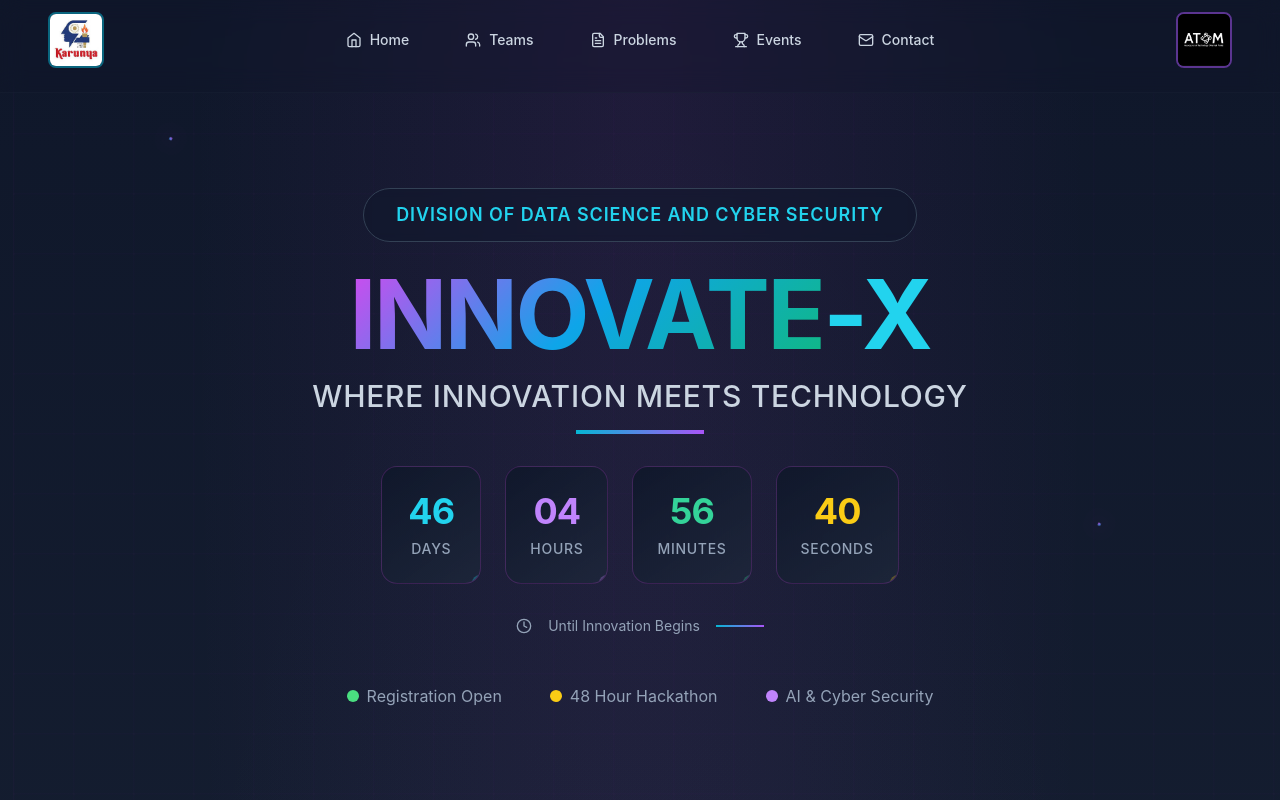
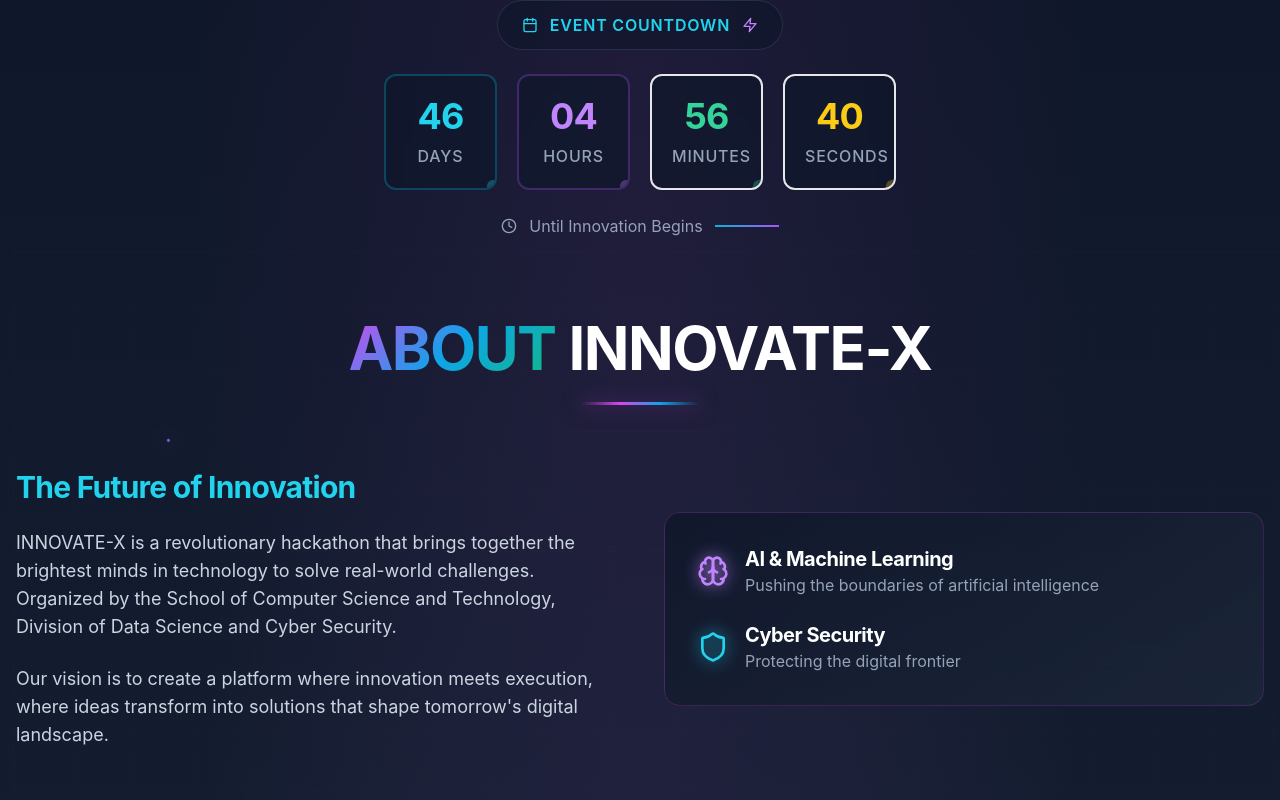
Before and after one commit to dharshan-kumarj/InnovateX_web_app, a React (Vite) app: page / in a window 1280 px wide. Shown: the top 800 px of the page. Built offline with nearby package versions, Linux system fonts and the light colour scheme.

Commit message:
Refactor CountdownTimer and Hero components for improved layout and responsiveness; update FAQ section with new questions and answers; enhance Footer with updated contact information

```diff
--- a/src/components/CountdownTimer.tsx
+++ b/src/components/CountdownTimer.tsx
@@ -31,16 +31,16 @@ const CountdownTimer = () => {
   }, [eventDate]);
 
   const TimeBox = ({ value, label, color }: { value: number; label: string; color: string }) => (
-    <div className="relative">
-      <div className={`cyber-card p-6 bg-slate-900/80 backdrop-blur-sm border-2 border-${color}-500/30 min-w-[100px]`}>
-        <div className={`absolute -top-2 -left-2 w-6 h-6 bg-${color}-500 rounded-full opacity-50`}></div>
-        <div className={`absolute -bottom-2 -right-2 w-4 h-4 bg-${color}-400 rounded-full opacity-30`}></div>
+    <div className="relative flex-1 min-w-0">
+      <div className={`cyber-card p-2 xs:p-3 sm:p-4 md:p-5 lg:p-6 bg-slate-900/80 backdrop-blur-sm border-2 border-${color}-500/30 w-full`}>
+        <div className={`absolute -top-1 xs:-top-1.5 sm:-top-2 -left-1 xs:-left-1.5 sm:-left-2 w-3 xs:w-4 sm:w-5 md:w-6 h-3 xs:h-4 sm:h-5 md:h-6 bg-${color}-500 rounded-full opacity-50`}></div>
+        <div className={`absolute -bottom-1 xs:-bottom-1.5 sm:-bottom-2 -right-1 xs:-right-1.5 sm:-right-2 w-2 xs:w-3 sm:w-4 md:w-5 h-2 xs:h-3 sm:h-4 md:h-5 bg-${color}-400 rounded-full opacity-30`}></div>
 
         <div className="text-center relative">
-          <div className={`text-3xl md:text-4xl font-bold text-${color}-400 heading-font mb-2`}>
+          <div className={`text-lg xs:text-xl sm:text-2xl md:text-3xl lg:text-4xl xl:text-5xl font-bold text-${color}-400 heading-font mb-1 xs:mb-2 sm:mb-3 leading-none`}>
             {String(value).padStart(2, '0')}
           </div>
-          <div className="text-slate-400 text-sm font-medium tracking-wider uppercase">
+          <div className="text-slate-400 text-xs xs:text-sm sm:text-base md:text-lg font-medium tracking-wider uppercase">
             {label}
           </div>
         </div>
@@ -49,18 +49,18 @@ const CountdownTimer = () => {
   );
 
   return (
-    <div className="text-center">
+    <div className="text-center w-full">
       {/* Timer Header */}
-      <div className="mb-8">
-        {/* <div className="inline-flex items-center space-x-3 bg-slate-900/50 backdrop-blur-sm border border-slate-700 rounded-full px-6 py-3">
-          <Calendar className="w-5 h-5 text-cyan-400" />
-          <span className="text-cyan-400 font-semibold tracking-wider">EVENT COUNTDOWN</span>
-          <Zap className="w-5 h-5 text-purple-400" />
-        </div> */}
-      </div>
+      {/* <div className="mb-4 xs:mb-5 sm:mb-6 md:mb-8">
+        <div className="inline-flex items-center space-x-2 xs:space-x-3 sm:space-x-4 bg-slate-900/50 backdrop-blur-sm border border-slate-700 rounded-full px-3 xs:px-4 sm:px-6 md:px-8 py-2 xs:py-2.5 sm:py-3">
+          <Calendar className="w-3 h-3 xs:w-4 xs:h-4 sm:w-5 sm:h-5 text-cyan-400" />
+          <span className="text-cyan-400 font-semibold tracking-wider text-xs xs:text-sm sm:text-base md:text-lg">EVENT COUNTDOWN</span>
+          <Zap className="w-3 h-3 xs:w-4 xs:h-4 sm:w-5 sm:h-5 text-purple-400" />
+        </div>
+      </div> */}
 
-      {/* Timer Display */}
-      <div className="flex flex-wrap justify-center gap-6 mb-8">
+      {/* Timer Display - Grid Layout for Equal Distribution */}
+      <div className="grid grid-cols-4 gap-2 xs:gap-3 sm:gap-4 md:gap-5 lg:gap-6 xl:gap-8 mb-4 xs:mb-5 sm:mb-6 md:mb-8 max-w-xs xs:max-w-sm sm:max-w-md md:max-w-lg lg:max-w-2xl xl:max-w-4xl mx-auto">
         <TimeBox value={timeLeft.days} label="Days" color="cyan" />
         <TimeBox value={timeLeft.hours} label="Hours" color="purple" />
         <TimeBox value={timeLeft.minutes} label="Minutes" color="emerald" />
@@ -68,10 +68,10 @@ const CountdownTimer = () => {
       </div>
 
       {/* Timer Footer */}
-      <div className="flex items-center justify-center space-x-4 text-slate-400">
-        <Clock className="w-4 h-4" />
-        <span className="text-sm">Until Innovation Begins</span>
-        <div className="w-12 h-0.5 bg-gradient-to-r from-cyan-500 to-purple-500"></div>
+      <div className="flex items-center justify-center space-x-2 xs:space-x-3 sm:space-x-4 text-slate-400">
+        <Clock className="w-3 h-3 xs:w-4 xs:h-4 sm:w-5 sm:h-5" />
+        <span className="text-xs xs:text-sm sm:text-base md:text-lg">Until Innovation Begins</span>
+        <div className="w-8 xs:w-10 sm:w-12 md:w-16 lg:w-20 h-0.5 bg-gradient-to-r from-cyan-500 to-purple-500"></div>
       </div>
     </div>
   );
--- a/src/components/FAQ.tsx
+++ b/src/components/FAQ.tsx
@@ -28,7 +28,13 @@ const FAQ = () => {
     {
       question: "How are teams formed?",
       answer: "You can either register with your existing team or join as an individual. We'll have team formation sessions at the beginning of the event to help solo participants find teammates with complementary skills."
-    }
+    },
+
+    {
+      question: "Will I get Skill Based Learning marks for participating in the Hackathon?",
+      answer: "Yes! Participating students will earn Skill Based Learning marks under II Year – Data Science Ecosystem (23DC2020) & III Year – Either Full Stack Development (23DC2032) or Deep Learning (23DC2040)"
+    },
+
   ];
 
   const toggleFaq = (index: number) => {
@@ -70,9 +76,8 @@ const FAQ = () => {
           </div>
         </button>
 
-        <div className={`overflow-hidden transition-all duration-500 ease-in-out ${
-          openFaq === index ? 'max-h-[500px] opacity-100' : 'max-h-0 opacity-0'
-        }`}>
+        <div className={`overflow-hidden transition-all duration-500 ease-in-out ${openFaq === index ? 'max-h-[500px] opacity-100' : 'max-h-0 opacity-0'
+          }`}>
           <div className="px-3 xs:px-4 sm:px-5 md:px-6 lg:px-7 xl:px-8 pb-3 xs:pb-4 sm:pb-5 md:pb-6 lg:pb-7 xl:pb-8">
             <div className="w-full h-px bg-gradient-to-r from-transparent via-purple-500/40 to-transparent mb-3 xs:mb-4 sm:mb-5 md:mb-6"></div>
             <div className="flex items-start">
--- a/src/components/Hero.tsx
+++ b/src/components/Hero.tsx
@@ -1,209 +1,83 @@
-import React, { useState } from 'react';
-import CountdownTimer from './CountdownTimer';
-import { Zap, Code, Cpu, Menu, X, Home, Users, FileText, Trophy, Mail } from 'lucide-react';
-import { theme } from '../theme';
-import karunyaLogo from '../assets/images/Logo/karunya.jpeg';
-import atomLogo from '../assets/images/Logo/Atom.png';
+import React, { useState, useEffect } from 'react';
+import { Calendar, Clock, Zap } from 'lucide-react';
 
-const Hero = () => {
-  const [mobileMenuOpen, setMobileMenuOpen] = useState(false);
+const CountdownTimer = () => {
+  const [timeLeft, setTimeLeft] = useState({
+    days: 0,
+    hours: 0,
+    minutes: 0,
+    seconds: 0
+  });
 
-  const scrollToSection = (sectionId: string) => {
-    const element = document.getElementById(sectionId);
-    if (element) {
-      element.scrollIntoView({ behavior: 'smooth' });
-    }
-    setMobileMenuOpen(false); // Close mobile menu after navigation
-  };
+  // Set your event date here
+  const eventDate = new Date('2025-09-01T23:59:59').getTime();
 
-  const navItems = [
-    { id: 'hero', label: 'Home', icon: Home },
-    { id: 'teams', label: 'Teams', icon: Users },
-    { id: 'problems', label: 'Problems', icon: FileText },
-    { id: 'events', label: 'Events', icon: Trophy },
-    { id: 'contact', label: 'Contact', icon: Mail }
-  ];
+  useEffect(() => {
+    const timer = setInterval(() => {
+      const now = new Date().getTime();
+      const distance = eventDate - now;
 
-  return (
-    <section id="hero" className="relative min-h-screen flex flex-col overflow-hidden">
-      {/* Enhanced Navbar - Fully Responsive */}
-      <nav className="absolute top-0 left-0 right-0 z-50 bg-slate-900/20 backdrop-blur-md border-b border-slate-800/30">
-        <div className="w-full pb-3 sm:px-4 md:px-6 lg:px-8 xl:px-12">
-          <div className="flex items-center justify-between h-14 sm:h-16 lg:h-20">
-            {/* Left Logo - Karunya University */}
-            <div className="flex items-center space-x-2 sm:space-x-3 lg:space-x-4">
-              <div className="relative w-8 h-8 xs:w-9 xs:h-9 sm:w-10 sm:h-10 md:w-12 md:h-12 lg:w-14 lg:h-14 rounded-md sm:rounded-lg overflow-hidden border-2 border-cyan-500/50 hover:border-cyan-500/80 transition-colors duration-300">
-                <img
-                  src={karunyaLogo}
-                  alt="Karunya University Logo"
-                  className="w-full h-full object-cover hover:scale-105 transition-transform duration-300"
-                  onError={(e) => {
-                    // Fallback to icon if image fails to load
-                    const target = e.target as HTMLImageElement;
-                    target.style.display = 'none';
-                    target.nextElementSibling?.classList.remove('hidden');
-                  }}
-                />
-                <div className="hidden w-full h-full bg-gradient-to-r from-cyan-500 to-purple-500 flex items-center justify-center">
-                  <Zap className="w-4 h-4 sm:w-5 sm:h-5 lg:w-6 lg:h-6 text-white" />
-                </div>
-              </div>
-              {/* <div className="text-white hidden sm:block">
-                <div className="text-xs sm:text-sm lg:text-base font-bold">KARUNYA</div>
-                <div className="text-xs lg:text-sm text-slate-400">UNIVERSITY</div>
-              </div> */}
-            </div>
+      if (distance > 0) {
+        setTimeLeft({
+          days: Math.floor(distance / (1000 * 60 * 60 * 24)),
+          hours: Math.floor((distance % (1000 * 60 * 60 * 24)) / (1000 * 60 * 60)),
+          minutes: Math.floor((distance % (1000 * 60 * 60)) / (1000 * 60)),
+          seconds: Math.floor((distance % (1000 * 60)) / 1000)
+        });
+      }
+    }, 1000);
 
-            {/* Desktop Navigation - Centered */}
-            <div className="hidden lg:flex items-center space-x-6 xl:space-x-8">
-              {navItems.map((item) => {
-                const IconComponent = item.icon;
-                return (
-                  <button
-                    key={item.id}
-                    onClick={() => scrollToSection(item.id)}
-                    className="text-slate-300 hover:text-cyan-400 transition-colors duration-300 flex items-center space-x-2 px-3 py-2 rounded-lg hover:bg-slate-800/50"
-                  >
-                    <IconComponent className="w-4 h-4" />
-                    <span className="text-sm font-medium">{item.label}</span>
-                  </button>
-                );
-              })}
-            </div>
+    return () => clearInterval(timer);
+  }, [eventDate]);
 
-            {/* Right Logo - Atom */}
-            <div className="flex items-center space-x-2 sm:space-x-3 lg:space-x-4">
-              {/* <div className="text-white text-right hidden sm:block">
-                <div className="text-xs sm:text-sm lg:text-base font-bold">ATOM</div>
-                <div className="text-xs lg:text-sm text-slate-400">CLUB</div>
-              </div> */}
-              <div className="relative w-8 h-8 xs:w-9 xs:h-9 sm:w-10 sm:h-10 md:w-12 md:h-12 lg:w-14 lg:h-14 rounded-md sm:rounded-lg overflow-hidden border-2 border-purple-500/50 hover:border-purple-500/80 transition-colors duration-300">
-                <img
-                  src={atomLogo}
-                  alt="Atom Club Logo"
-                  className="w-full h-full object-cover hover:scale-105 transition-transform duration-300"
-                  onError={(e) => {
-                    // Fallback to icon if image fails to load
-                    const target = e.target as HTMLImageElement;
-                    target.style.display = 'none';
-                    target.nextElementSibling?.classList.remove('hidden');
-                  }}
-                />
-                <div className="hidden w-full h-full bg-gradient-to-r from-purple-500 to-pink-500 flex items-center justify-center">
-                  <Code className="w-4 h-4 sm:w-5 sm:h-5 lg:w-6 lg:h-6 text-white" />
-                </div>
-              </div>
-            </div>
+  const TimeBox = ({ value, label, color }: { value: number; label: string; color: string }) => (
+    <div className="flex-1 min-w-0">
+      <div className={`bg-slate-900/70 backdrop-blur-sm border-2 border-${color}-500/30 rounded-xl p-2 sm:p-3 md:p-4 lg:p-5 relative overflow-hidden hover:border-${color}-500/50 transition-all duration-300`}>
+        {/* Decorative elements */}
+        <div className={`absolute -top-1 -left-1 w-3 h-3 sm:w-4 sm:h-4 bg-${color}-500 rounded-full opacity-50`}></div>
+        <div className={`absolute -bottom-1 -right-1 w-2 h-2 sm:w-3 sm:h-3 bg-${color}-400 rounded-full opacity-30`}></div>
 
-            {/* Mobile Menu Button */}
-            {/* <button
-              onClick={() => setMobileMenuOpen(!mobileMenuOpen)}
-              className="lg:hidden text-white p-2 rounded-lg hover:bg-slate-800/50 transition-colors ml-2"
-            >
-              {mobileMenuOpen ? <X className="w-5 h-5 sm:w-6 sm:h-6" /> : <Menu className="w-5 h-5 sm:w-6 sm:h-6" />}
-            </button> */}
+        <div className="text-center relative z-10">
+          <div className={`text-xl sm:text-2xl md:text-3xl lg:text-4xl font-bold text-${color}-400 heading-font mb-1 sm:mb-2 leading-none`}>
+            {String(value).padStart(2, '0')}
           </div>
-        </div>
-
-        {/* Mobile Menu */}
-        {mobileMenuOpen && (
-          <div className="lg:hidden bg-slate-900/95 backdrop-blur-md border-t border-slate-800/50">
-            <div className="px-3 sm:px-4 py-3 sm:py-4 space-y-1 sm:space-y-2">
-              {navItems.map((item) => {
-                const IconComponent = item.icon;
-                return (
-                  <button
-                    key={item.id}
-                    onClick={() => scrollToSection(item.id)}
-                    className="w-full text-left text-slate-300 hover:text-cyan-400 transition-colors duration-300 flex items-center space-x-3 px-3 sm:px-4 py-2 sm:py-3 rounded-lg hover:bg-slate-800/50"
-                  >
-                    <IconComponent className="w-4 h-4 sm:w-5 sm:h-5" />
-                    <span className="text-sm sm:text-base font-medium">{item.label}</span>
-                  </button>
-                );
-              })}
-            </div>
-          </div>
-        )}
-      </nav>
-
-      {/* Background Elements */}
-      <div className="absolute inset-0 overflow-hidden">
-        <div className="cyber-grid"></div>
-        <div className="floating-particles"></div>
-      </div>
-
-      {/* Main Hero Content - Fully Responsive */}
-      <div className="flex-1 flex items-center justify-center w-full px-3 sm:px-4 md:px-6 lg:px-8 xl:px-12 pt-16 sm:pt-20 lg:pt-24">
-        <div className="relative z-10 text-center w-full max-w-7xl mx-auto">
-          {/* Department Name */}
-          <div className="mb-3 sm:mb-4 md:mb-6">
-            <div className="inline-block bg-slate-900/50 backdrop-blur-sm border border-slate-700 rounded-full px-3 sm:px-4 md:px-6 lg:px-8 py-1.5 sm:py-2 md:py-3">
-              <span className="text-cyan-400 text-xs sm:text-sm md:text-base lg:text-lg font-semibold tracking-wider">
-                DIVISION OF DATA SCIENCE AND CYBER SECURITY
-              </span>
-            </div>
-          </div>
-
-          {/* Floating Technical Icons - Hidden on mobile/tablet */}
-          <div className="hidden 2xl:block absolute -top-20 -left-20 opacity-20">
-            <div className="w-24 h-24 border-2 border-cyan-400 rounded-full flex items-center justify-center">
-              <Zap className="w-12 h-12 text-cyan-400 icon-glow" />
-            </div>
-          </div>
-          <div className="hidden 2xl:block absolute -top-10 -right-16 opacity-20">
-            <div className="w-16 h-16 border-2 border-purple-400 rounded-full flex items-center justify-center">
-              <Code className="w-8 h-8 text-purple-400 icon-glow" />
-            </div>
-          </div>
-          <div className="hidden 2xl:block absolute -bottom-10 left-1/4 opacity-20">
-            <div className="w-20 h-20 border-2 border-emerald-400 rounded-full flex items-center justify-center">
-              <Cpu className="w-10 h-10 text-emerald-400 icon-glow" />
-            </div>
-          </div>
-
-          {/* Main heading with comprehensive responsive design */}
-          <div className="relative mb-3 sm:mb-4 md:mb-6 lg:mb-8">
-            <h1 className="text-3xl xs:text-4xl sm:text-5xl md:text-6xl lg:text-7xl xl:text-8xl 2xl:text-9xl font-bold mb-2 sm:mb-3 lg:mb-4 heading-font leading-none">
-              <span className="gradient-text">INNOVATE</span>
-              <span className="text-cyan-400">-X</span>
-            </h1>
-
-            {/* Subtitle with comprehensive responsive styling */}
-            <div className="relative">
-              <p className="text-sm xs:text-base sm:text-lg md:text-xl lg:text-2xl xl:text-3xl mb-2 sm:mb-3 lg:mb-4 text-slate-300 font-medium tracking-wide leading-relaxed">
-                WHERE INNOVATION MEETS TECHNOLOGY
-              </p>
-              <div className="w-12 xs:w-16 sm:w-20 md:w-24 lg:w-32 h-0.5 sm:h-1 bg-gradient-to-r from-cyan-500 to-purple-500 mx-auto"></div>
-            </div>
-          </div>
-
-          {/* Enhanced Countdown Timer - Fully Responsive */}
-          <div className="mb-4 sm:mb-6 md:mb-8 lg:mb-12">
-            <CountdownTimer />
-          </div>
-
-          {/* Event Info - Fully Responsive */}
-          <div className="space-y-3 sm:space-y-4 md:space-y-6 lg:space-y-8">
-            <div className="flex flex-col xs:flex-row items-center justify-center space-y-2 xs:space-y-0 xs:space-x-4 sm:space-x-6 md:space-x-8 lg:space-x-12 text-slate-400">
-              <div className="flex items-center space-x-2">
-                <div className="w-2.5 h-2.5 sm:w-3 sm:h-3 bg-green-400 rounded-full"></div>
-                <span className="text-xs sm:text-sm md:text-base">Registration Open</span>
-              </div>
-              <div className="flex items-center space-x-2">
-                <div className="w-2.5 h-2.5 sm:w-3 sm:h-3 bg-yellow-400 rounded-full"></div>
-                <span className="text-xs sm:text-sm md:text-base">48 Hour Hackathon</span>
-              </div>
-              <div className="flex items-center space-x-2">
-                <div className="w-2.5 h-2.5 sm:w-3 sm:h-3 bg-purple-400 rounded-full"></div>
-                <span className="text-xs sm:text-sm md:text-base">AI & Cyber Security</span>
-              </div>
-            </div>
+          <div className="text-slate-400 text-xs sm:text-sm md:text-base font-medium tracking-wider uppercase">
+            {label}
           </div>
         </div>
       </div>
-    </section>
+    </div>
+  );
+
+  return (
+    <div className="text-center w-full">
+      {/* Compact Timer Header */}
+      <div className="mb-3 sm:mb-4 md:mb-6">
+        <div className="inline-flex items-center space-x-2 sm:space-x-3 bg-slate-900/60 backdrop-blur-sm border border-slate-700/60 rounded-full px-3 sm:px-4 md:px-6 py-1.5 sm:py-2 md:py-3">
+          <Calendar className="w-3 h-3 sm:w-4 sm:h-4 text-cyan-400" />
+          <span className="text-cyan-400 font-semibold tracking-wider text-xs sm:text-sm md:text-base">
+            EVENT COUNTDOWN
+          </span>
+          <Zap className="w-3 h-3 sm:w-4 sm:h-4 text-purple-400" />
+        </div>
+      </div>
+
+      {/* Compact Timer Display */}
+      <div className="grid grid-cols-4 gap-2 sm:gap-3 md:gap-4 lg:gap-5 mb-3 sm:mb-4 md:mb-6 max-w-xs sm:max-w-sm md:max-w-md lg:max-w-lg mx-auto">
+        <TimeBox value={timeLeft.days} label="Days" color="cyan" />
+        <TimeBox value={timeLeft.hours} label="Hours" color="purple" />
+        <TimeBox value={timeLeft.minutes} label="Minutes" color="emerald" />
+        <TimeBox value={timeLeft.seconds} label="Seconds" color="yellow" />
+      </div>
+
+      {/* Compact Timer Footer */}
+      <div className="flex items-center justify-center space-x-2 sm:space-x-3 text-slate-400">
+        <Clock className="w-3 h-3 sm:w-4 sm:h-4" />
+        <span className="text-xs sm:text-sm md:text-base">Until Innovation Begins</span>
+        <div className="w-8 sm:w-12 md:w-16 h-0.5 bg-gradient-to-r from-cyan-500 to-purple-500"></div>
+      </div>
+    </div>
   );
 };
 
-export default Hero;
+export default CountdownTimer;
```
Also changed, not shown: src/components/Footer.tsx (+7 -7 lines).
